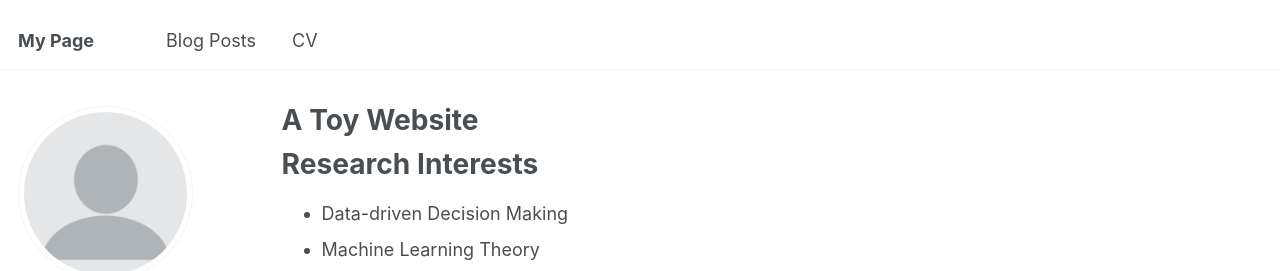
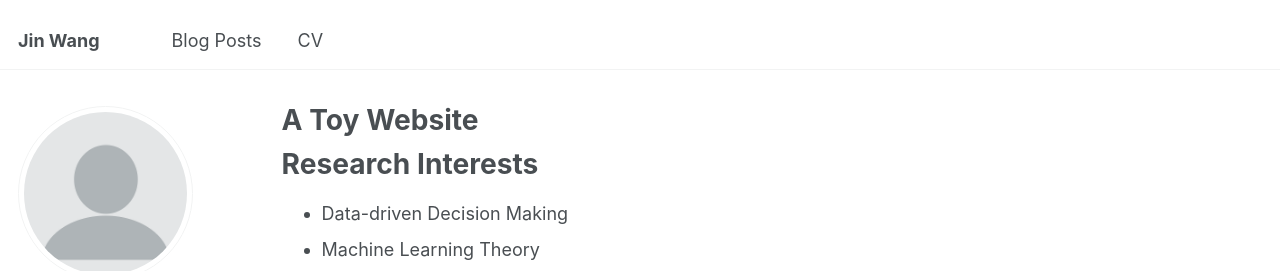
Before and after one commit to JiinnW/JiinnW, a Jekyll site: the page built from _pages/about.md, in a window 1280 px wide. Shown: the top 271 px of the page. Built offline with Jekyll 4.4.1, drawn with Linux system fonts in a browser that asks for light colours.

Commit message:
Update _config.yml

```diff
--- a/_config.yml
+++ b/_config.yml
@@ -9,7 +9,7 @@
 # Basic Site Settings
 locale                   : "en-US"
 site_theme               : "default"
-title                    : "My Page"
+title                    : "Jin Wang"
 title_separator          : "-"
 name                     : &name "wj"
 description              : &description "personal description"
```
